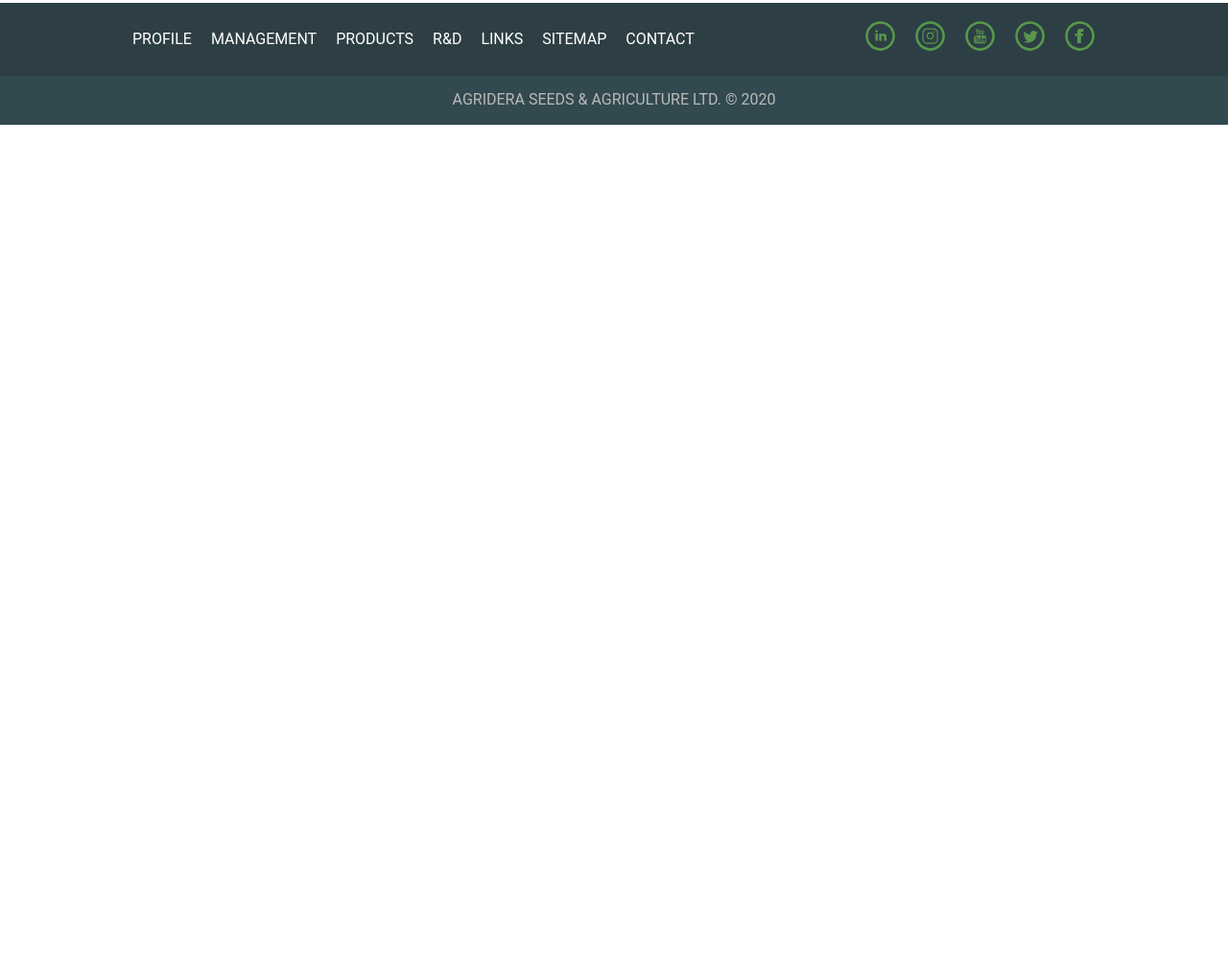
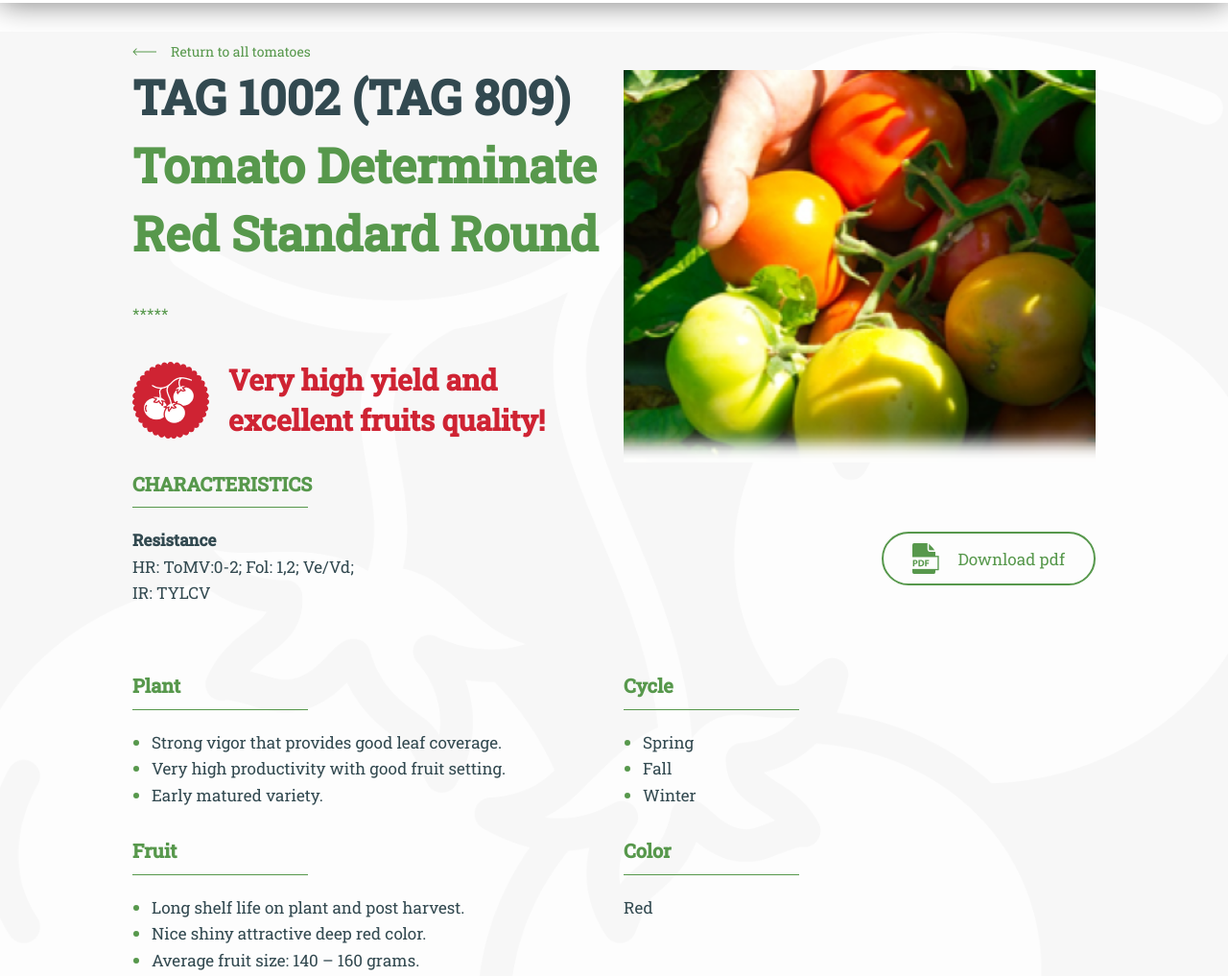
Before and after one commit to alexcsych/Practica_Tomat, a plain HTML site: page Tomato_one.html in a window 1280 px wide. Shown: the part 152-1169 px from the top of the page at 96% size. Before the commit the page ends 800 px from the top, so only its background shows below. Drawn offline with Linux system fonts and the light colour scheme.

Commit message:
Add tomato one

```diff
--- a/Tomato_one.html
+++ b/Tomato_one.html
@@ -23,7 +23,7 @@
             <ul class="header-menu">
               <li><a href="./index.html">Home</a></li>
               <li><a href="#">Company Profile</a></li>
-              <li><a href="./Tomato_all.html">Products</a></li>
+              <li><a href="#">Products</a></li>
               <li><a href="#">Services</a></li>
               <li><a href="#">R & D</a></li>
               <li><a href="#">Contact</a></li>
@@ -32,13 +32,81 @@
         </div>
       </nav>
     </header>
-    <main class="grid-columns4"></main>
+    <main class="grid-columns4">
+      <div class="grid-columns2-content">
+        <div class="arrow">
+          <a href="./Tomato_all.html">
+            <img src="./images/tomato_one/Arrow.png" alt="Arrow" />
+            <p>Return to all tomatoes</p></a
+          >
+        </div>
+        <h2 class="h2">TAG 1002 (TAG 809)</h2>
+        <h2 class="h2 green">Tomato Determinate Red Standard Round</h2>
+        <p class="p-star">*****</p>
+        <div class="tomate-icon">
+          <img src="./images/tomato_one/image1.png" alt="tomate-icon" />
+          <p>Very high yield and excellent fruits quality!</p>
+        </div>
+        <div class="ul-container">
+          <p class="name-ul-green">CHARACTERISTICS</p>
+          <div class="border-bottom-green"></div>
+          <p><strong>Resistance</strong></p>
+          <p>HR: ToMV:0-2; Fol: 1,2; Ve/Vd;</p>
+          <p>IR: TYLCV</p>
+        </div>
+      </div>
+      <div class="grid-columns2-ul">
+        <div class="ul-container">
+          <p class="name-ul-green">Plant</p>
+          <div class="border-bottom-green"></div>
+          <ul class="list">
+            <li><div>Strong vigor that provides good leaf coverage.</div></li>
+            <li><div>Very high productivity with good fruit setting.</div></li>
+            <li><div>Early matured variety.</div></li>
+          </ul>
+        </div>
+        <div class="ul-container">
+          <p class="name-ul-green">Fruit</p>
+          <div class="border-bottom-green"></div>
+          <ul class="list">
+            <li><div>Long shelf life on plant and post harvest.</div></li>
+            <li><div>Nice shiny attractive deep red color.</div></li>
+            <li><div>Average fruit size: 140 – 160 grams.</div></li>
+          </ul>
+        </div>
+      </div>
+      <div class="grid-columns2-ul">
+        <div class="ul-container">
+          <p class="name-ul-green">Cycle</p>
+          <div class="border-bottom-green"></div>
+          <ul class="list">
+            <li><div>Spring</div></li>
+            <li><div>Fall</div></li>
+            <li><div>Winter</div></li>
+          </ul>
+        </div>
+        <div class="ul-container">
+          <p class="name-ul-green">Color</p>
+          <div class="border-bottom-green"></div>
+          <p class="p-in-list">Red</p>
+        </div>
+      </div>
+      <div class="grid-columns2-content">
+        <img src="./images/tomato_all/image3.png" alt="image3" />
+        <div class="btn-PDF-container">
+          <div class="btn-PDF">
+            <img src="./images/tomato_one/ico_pdf.png" alt="ico_pdf" />
+            <p>Download pdf</p>
+          </div>
+        </div>
+      </div>
+    </main>
     <footer>
       <div class="footer-container1">
         <ul class="footer-nav">
           <li><a href="#">PROFILE</a></li>
           <li><a href="#">MANAGEMENT</a></li>
-          <li><a href="./Tomato_all.html">PRODUCTS</a></li>
+          <li><a href="#">PRODUCTS</a></li>
           <li><a href="#">R&D</a></li>
           <li><a href="#">LINKS</a></li>
           <li><a href="#">SITEMAP</a></li>
--- a/css/style.css
+++ b/css/style.css
@@ -88,10 +88,6 @@ header {
   background-size: cover;
   width: 100%;
   height: 480px;
-}
-
-.shadow {
-  box-shadow: 0 5px 5px black;
 }
 
 .header-content2 {
@@ -335,6 +331,7 @@ strong {
   justify-content: flex-end;
 }
 
+.grid-container-columns-3 > div > a > div,
 .grid-container-columns-3 > div > div {
   min-height: 90px;
   padding: 5px;
@@ -379,6 +376,163 @@ strong {
   margin: 0 auto;
 }
 
+.shadow {
+  box-shadow: 0 0 30px rgb(119, 119, 119);
+}
+
+.grid-columns4 {
+  min-height: 1200px;
+  margin-top: 30px;
+
+  background-color: #f7f7f7;
+  background-image: url(../images/tomato_one/Union.png);
+  background-position: center;
+  background-size: cover;
+
+  display: grid;
+  grid-template-columns: 1fr repeat(2, 512px) 1fr;
+  grid-template-rows: repeat(2, 1fr);
+  justify-items: start;
+  grid-template-areas:
+    'A B C D'
+    'A B1 C1 D';
+  text-align: left;
+}
+
+.grid-columns2-content {
+  display: flex;
+  flex-direction: column;
+
+  width: 100%;
+  padding: 10px;
+}
+
+.grid-columns4 > div:nth-child(1) {
+  grid-area: B;
+}
+
+.grid-columns4 > div:nth-child(2) {
+  grid-area: B1;
+}
+
+.grid-columns4 > div:nth-child(3) {
+  grid-area: C1;
+}
+
+.grid-columns4 > div:nth-child(4) {
+  grid-area: C;
+  padding-top: 40px;
+}
+
+.arrow > a {
+  display: flex;
+  flex-direction: row;
+  gap: 15px;
+
+  font-weight: 400;
+  font-size: 14px;
+  line-height: 162.7%;
+  color: #57984c;
+}
+
+.arrow img {
+  object-fit: contain;
+}
+
+.h2 {
+  font-weight: 700;
+  font-size: 50px;
+  line-height: 142.7%;
+  color: #324950;
+}
+
+.green {
+  color: #57984c;
+}
+
+.tomate-icon {
+  display: flex;
+  flex-direction: row;
+  align-items: center;
+  gap: 20px;
+
+  font-weight: 700;
+  font-size: 30px;
+  line-height: 142.7%;
+  color: #cf2333;
+}
+
+.border-bottom-green {
+  margin: 10px 0 20px;
+  width: 183px;
+  border-bottom: 1px solid #57984c;
+}
+
+.section3-p + .border-bottom-green {
+  margin: 10px auto;
+}
+
+.tomate-icon + div,
+.list,
+.p-in-list {
+  font-size: 17px;
+  line-height: 162.7%;
+  color: #324950;
+}
+
+.grid-columns2-ul {
+  padding: 10px;
+  margin: 0 auto;
+  width: 100%;
+}
+
+.name-ul-green {
+  margin-top: 30px;
+  font-weight: 700;
+  font-size: 20px;
+  line-height: 142.7%;
+  color: #57984c;
+}
+
+.list {
+  list-style-type: disc;
+  color: #57984c;
+  padding-left: 20px;
+}
+
+.list > li > div {
+  color: #324950;
+}
+
+.ul-container {
+  max-width: 500px;
+  width: 100%;
+  margin-left: auto;
+  margin-right: auto;
+}
+
+.btn-PDF-container {
+  display: flex;
+  justify-content: flex-end;
+  padding-bottom: 40px;
+}
+
+.btn-PDF {
+  margin-top: 30px;
+  display: flex;
+  padding: 10px 30px 10px 30px;
+  border-radius: 40px;
+  border: 2.5px solid #57984c;
+  cursor: pointer;
+}
+
+.btn-PDF > p {
+  display: flex;
+  padding-left: 20px;
+  align-items: center;
+  font-size: 17px;
+  color: #57984c;
+}
 /* main-end */
 
 /* footer */
@@ -441,7 +595,8 @@ footer {
   }
 
   .grid,
-  .nav-container {
+  .nav-container,
+  .grid-columns4 {
     display: block;
   }
 
@@ -478,6 +633,15 @@ footer {
   .main-section3-content {
     flex-direction: column;
   }
+
+  .tomate-icon + div {
+    margin-left: auto;
+    margin-right: auto;
+  }
+
+  /* .grid-columns2-ul > div {
+    margin-left: 30px;
+  } */
 }
 
 @media (max-width: 768px) {
```
Also changed, not shown: Tomato_all.html (+8 -6 lines), index.html (+5 -3 lines), images/tomato_one/Arrow.png (added), images/tomato_one/ico_pdf.png (added), images/tomato_one/image1.png (added).
